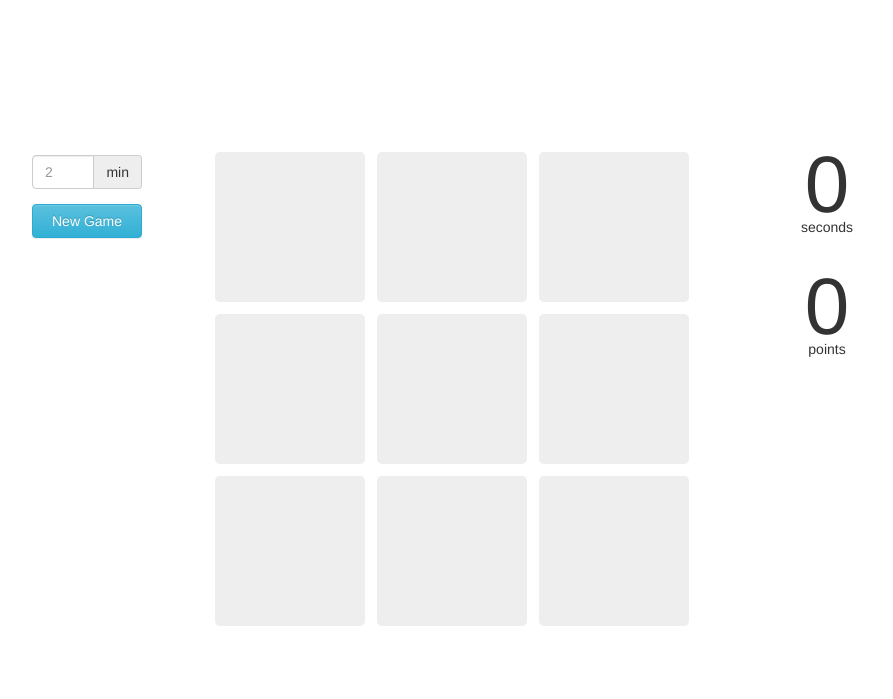
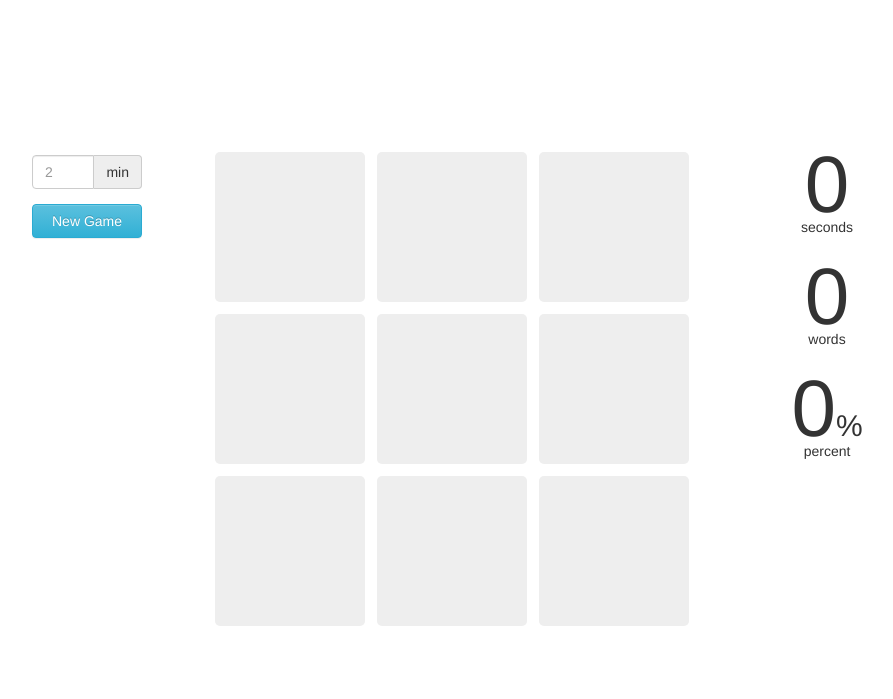
Before and after one commit to balidani/liwords, a Flask app: page / in a window 1280 px wide. Shown: the top 699 px of the page, without its empty margins (188-1081 px from the left). Run offline with Flask 2, Linux system fonts and the light colour scheme; some libraries are stand-ins or nearby versions.

Commit message:
Added a percentage display

```diff
--- a/lang.json
+++ b/lang.json
@@ -1,6 +1,7 @@
 {
     "seconds": "seconds",
-    "points": "points",
+    "percent": "percent",
+    "words": "words",
     "new_game": "New Game",
     "stop_game": "Stop Game",
     "min": "min",
--- a/server.py
+++ b/server.py
@@ -81,12 +81,16 @@ def puzzle(game_length):
 
     sessions[session_id] = session
 
+    # Compute the maximal score for the puzzle
+    max_score = sum([len(x) - 2 for x in puzzle["solution"]])
+
     response["success"] = True
     response["session_id"] = session_id
     response["puzzle"] = session["puzzle"]
     response["hashes"] = session["hashes"]
     response["salt"] = session["salt"]
     response["time"] = session["time"]
+    response["max_score"] = max_score
 
     return jsonify(response)
 
--- a/static/css/custom.css
+++ b/static/css/custom.css
@@ -112,15 +112,17 @@
  * Timer and score display
  */
 
-.liw-timer-seconds, .liw-score-points {
+.liw-timer-seconds, .liw-found-words, .liw-score-points {
     font-size: 80px;
 }
-
-.liw-score-max {
+.liw-found-words-max, .liw-score-percent {
     font-size: 30px;
 }
 .liw-timer-text, .liw-score-text {
     font-size: 14px;
+}
+.liw-sidebar-right-space {
+    height: 50px;
 }
 
 /*
--- a/static/js/liwords.js
+++ b/static/js/liwords.js
@@ -42,7 +42,7 @@ var toggleSelected = function(letterObj) {
 
 /* * * * * * * * * * * * * * * * * * * * * * * * * * * * * * * * * * * * * * *
  *                                                                           *
- *  Functions that handle time display                                       *
+ *  Functions that handle time and score display                             *
  *                                                                           *
  * * * * * * * * * * * * * * * * * * * * * * * * * * * * * * * * * * * * * * */
 
@@ -57,6 +57,11 @@ var decTime = function() {
 
 var getTime = function() {
   return time;
+}
+
+var addScore = function(word) {
+  score += word.length - 2;
+  $(".liw-score-points").text(Math.round(100 * score / puzzleObj.max_score));
 }
 
 /* * * * * * * * * * * * * * * * * * * * * * * * * * * * * * * * * * * * * * *
@@ -105,8 +110,9 @@ var checkWord = function() {
       if (foundWords.indexOf(currentWord) < 0) {
         foundWords.push(currentWord);
 
-        score++;
-        $(".liw-score-points").text(score);
+        addScore(currentWord);
+
+        $(".liw-found-words").text(foundWords.length);
         $("#liw-word-actual-overlay").css("color", successColor);
 
       } else {
@@ -321,10 +327,13 @@ var gameStart = function() {
       setTime(puzzleObj.time);
 
       score = 0;
+      foundWords = [];
+
+      $(".liw-found-words").text(foundWords.length);
       $(".liw-score-points").text(score);
 
-      // Set max score
-      $(".liw-score-max").text("/" + puzzleObj.hashes.length);
+      // Set max words
+      $(".liw-found-words-max").text("/" + puzzleObj.hashes.length);
 
       // Hide possible previous solutions
       $(".liw-word-solutions").empty();
@@ -361,11 +370,7 @@ var gameOver = function() {
 
   // Disable handlers
   gameOn = false;
-
-  // TODO: move time handling (and display) to functions
   setTime(0);
-
-  foundWords = [];
 
   clearInterval(countDown);
 
--- a/templates/index.html
+++ b/templates/index.html
@@ -63,9 +63,16 @@
             <div class="liw-sidebar-right">
                 <span class="liw-timer-seconds">0</span><br/>
                 <span class="liw-timer-text">{{ l["seconds"] }}</span>
-                <br/><br/><br/><br/>
-                <span class="liw-score-points">0</span><span class="liw-score-max"></span><br/>
-                <span class="liw-score-text">{{ l["points"] }}</span>
+
+                <div class="liw-sidebar-right-space"></div>
+
+                <span class="liw-found-words">0</span><span class="liw-found-words-max"></span><br/>
+                <span class="liw-found-words-text">{{ l["words"] }}</span>
+
+                <div class="liw-sidebar-right-space"></div>
+
+                <span class="liw-score-points">0</span><span class="liw-score-percent">%</span><br/>
+                <span class="liw-score-text">{{ l["percent"] }}</span>
             </div>
             <div cass="no-float"></div>
             <div class="liw-container">
```
